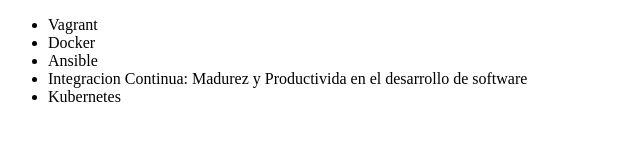
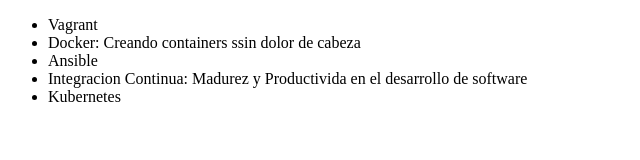
Before and after one commit to Bekker94/alura-git, a plain HTML site: page index.html in a window 1280 px wide. Shown: the whole page, without its empty margins (0-640 px from the left). Drawn offline with Linux system fonts and the light colour scheme.

Commit message:
Actualizando nombre del curso de Docker.

```diff
--- a/index.html
+++ b/index.html
@@ -7,7 +7,7 @@
 <body>
      <ul>
          <li> Vagrant </li>
-         <li> Docker </li>
+         <li> Docker: Creando containers ssin dolor de cabeza </li>
          <li> Ansible </li>
          <li> Integracion Continua: Madurez y Productivida en el desarrollo de software </li>
          <li>Kubernetes</li>
```
